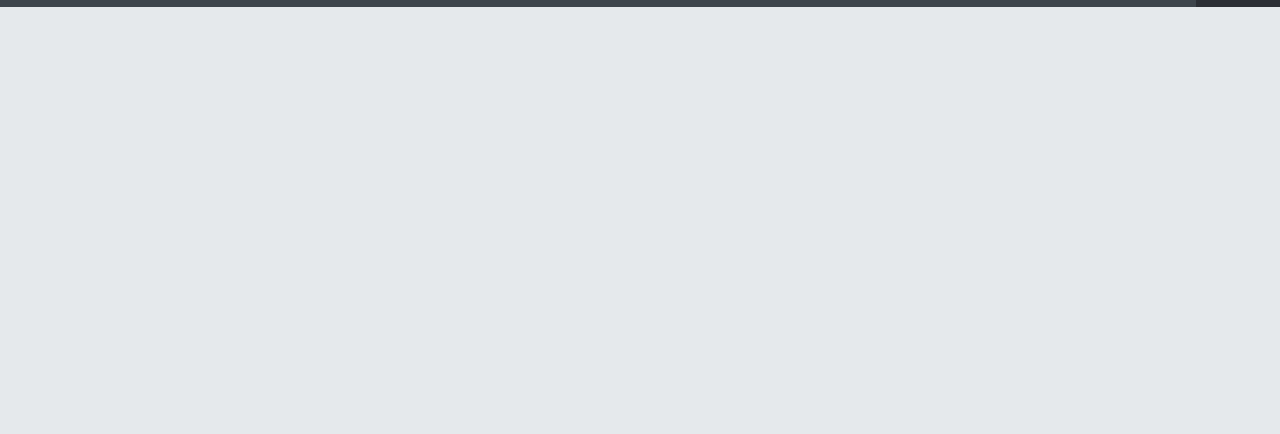
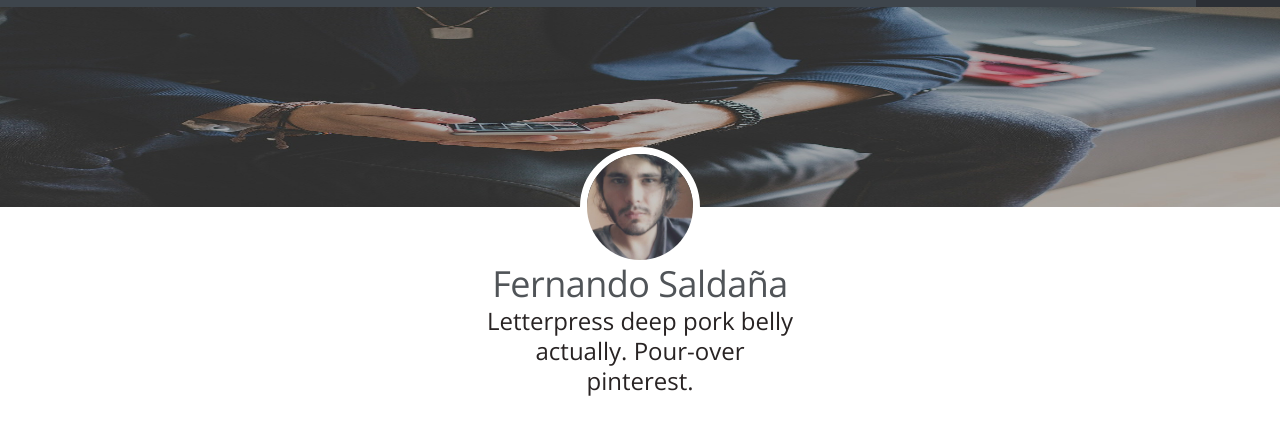
Before and after one commit to 2141040025/Mobile-Website, a plain HTML site: page index.html in a window 1280 px wide. Shown: the part 48-482 px from the top of the page. Drawn offline with nearby package versions, Linux system fonts and the light colour scheme.

Commit message:
User Page

```diff
--- a/css/estilos_principales.css
+++ b/css/estilos_principales.css
@@ -16,7 +16,7 @@
 
 body,
 html{
-	font-family: 'Raleway';
+	font-family: 'Open Sans', sans-serif;
 	font-size: 16px;
 	font-weight: 300;
 }
@@ -24,9 +24,12 @@ html{
 /*---------------------------------------------------------------------------------
  * Principal Content
  *-------------------------------------------------------------------------------*/
+
 .sb-site-container{
-	background-color: #E5E9EC;
+	background-color: #ffffff;
 }
+
+/*- - - - - - - - - - - - - - - - - - - - - - - - - - - - - - */
 
 .sb-site-container > .cp-header {
 	background-color: #3E454C;
@@ -54,6 +57,37 @@ html{
 	font-size: 10px;
 	margin-right: 9px;
 }
+
+/*- - - - - - - - - - - - - - - - - - - - - - - - - - - - - - */
+
+.sb-site-container > .cp-content > .background-user{
+	position: relative;
+	width: 100%;
+	height: 200px;
+	background-image: url('../img/background-user.jpg');
+	background-size: 100% 100%;
+}
+
+.sb-site-container > .cp-content > .background-user > img{
+	border: 7px solid #ffffff;
+	border-radius: 50%;
+	position:absolute;
+	top:100%;
+	left:50%;
+
+	-webkit-transform:  translate(-50%, -50%);
+	   -moz-transform:  translate(-50%, -50%);
+	     -o-transform:  translate(-50%, -50%);
+	        transform:  translate(-50%, -50%);
+}
+
+.sb-site-container > .cp-content > .user-info {
+	margin: auto;
+	width: 310px;
+	text-align: center;
+	margin-top: 55px;
+}
+
 
 /*---------------------------------------------------------------------------------
  * SideBar Left
@@ -94,11 +128,13 @@ html{
 	border-radius: 2.5px;
 	box-shadow: none;
 	margin: 0px 0px 0px 0px;
-	min-width: 80px;
+	min-width: 105px;
 	padding: 5px 0px;
 }
 
 .dropdown-menu > li > a{
+	font-family: 'Open Sans', sans-serif;
+	color: #505458;
 	padding:  2.5px 10px;
 }
 .dropdown-menu > li > a > i{
--- a/index.html
+++ b/index.html
@@ -48,7 +48,13 @@
 					</div>
 			</header>
 			<section class="cp-content">
-
+				<div class="background-user">
+						<img src="img/user.jpg" class="img-circle" width="120">
+				</div>
+				<div class="user-info">
+					<h1 class="text-center">Fernando Saldaña</h1>
+					<h3>Letterpress deep pork belly actually. Pour-over pinterest.</h3>
+				</div>
 			</section>
 		</div>
 	</div>  <!-- Site Content -->
@@ -57,6 +63,7 @@
 
 	<div class="sb-slidebar sb-left sb-style-overlay sb-width-custom" data-sb-width="200px">
 		<header class="sb-header">
+			<h4>Fernando Saldaña</h4>
 
 		</header>
 
```
Also changed, not shown: img/background-user.jpg (added).
